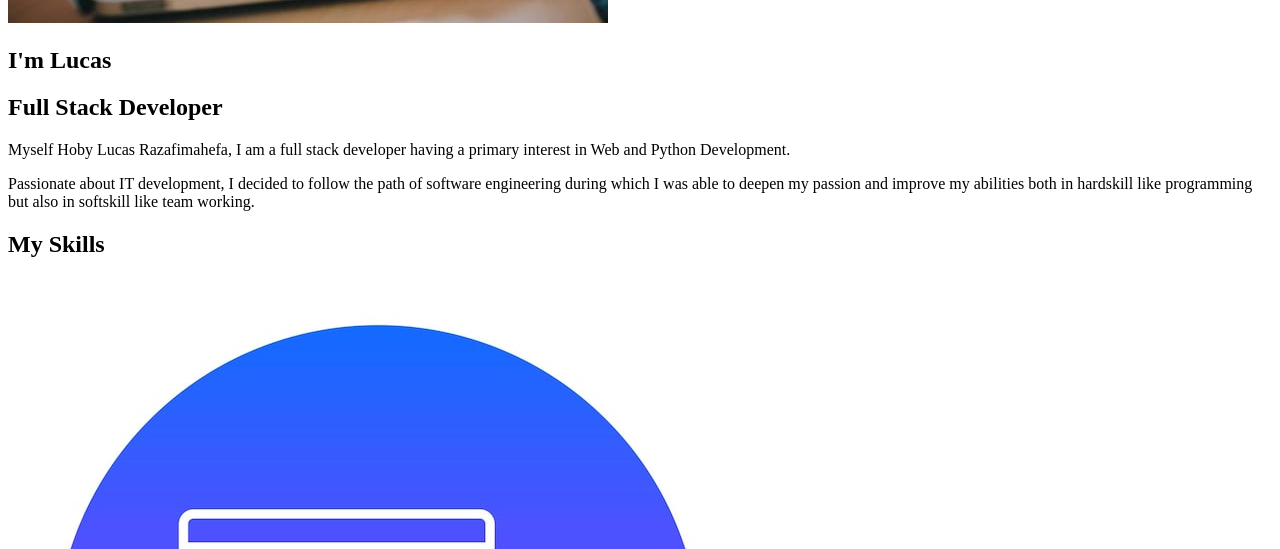
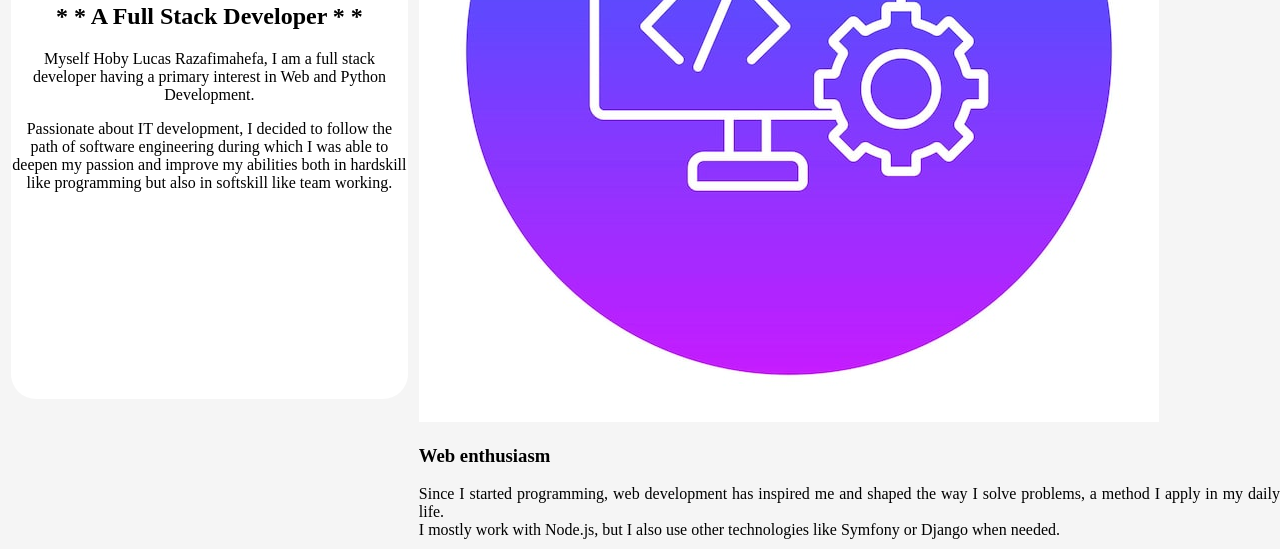
Before and after one commit to Rownart/introducing_site, a plain HTML site: page index.html in a window 1280 px wide. Shown: the part 385-934 px from the top of the page. Drawn offline with Linux system fonts and the light colour scheme.

Commit message:
adding base css and h1 font

```diff
--- /dev/null
+++ b/assets/styles/styles.css
@@ -0,0 +1,38 @@
+@font-face {
+    font-family: 'Great Vibes';
+    src: url('../fonts/GreatVibes-Regular.ttf') format('truetype');
+    font-weight: normal;
+    font-style: normal;
+}
+
+body {
+    font-family:'Times New Roman', Times, serif;
+    display: flex;
+    gap: 11px;
+    background-color: whitesmoke;
+    margin: 0;
+    padding: 0;
+    text-align: justify;
+}
+
+/* left side */
+.introduceTextSide {
+    margin: 2vh 0px 2vh 11px;
+    background-color: white;
+    flex: 0 0 31%;
+    height: 96vh;
+    border-radius: 25px;
+    text-align: center;
+}
+
+.introduceTextSide img {
+    border-radius: 25px 25px 0px 0px;
+    width: 100%;
+}
+
+.introduceTextSide h1 {
+    font-size: 67px;
+    margin-top: 0px;
+    margin-bottom: 0px;
+    font-family: 'Great Vibes', cursive;
+}
--- a/index.html
+++ b/index.html
@@ -3,15 +3,16 @@
 <head>
     <meta charset="UTF-8">
     <meta name="viewport" content="width=device-width, initial-scale=1.0">
+    <link rel="stylesheet" href="assets/styles/styles.css">
     <title>Hoby Lucas</title>
 </head>
 <body>
     <!-- introduce text -->
-    <section>
+    <section class="introduceTextSide">
         <!-- illustration image -->
         <img src="assets/images/prog.jpg" alt="illustration image"/>
         <h1>I'm Lucas</h1>
-        <h2>Full Stack Developer</h2>
+        <h2>* * A Full Stack Developer * *</h2>
         <p>Myself Hoby Lucas Razafimahefa, I am a full stack developer having a primary interest in Web and Python Development.</p>
         <p>Passionate about IT development, I decided to follow the path of software engineering during which I was able to deepen my passion and improve my abilities both in hardskill like programming but also in softskill like team working.</p>
     </section>
```
Also changed, not shown: assets/fonts/GreatVibes-Regular.ttf (added).
